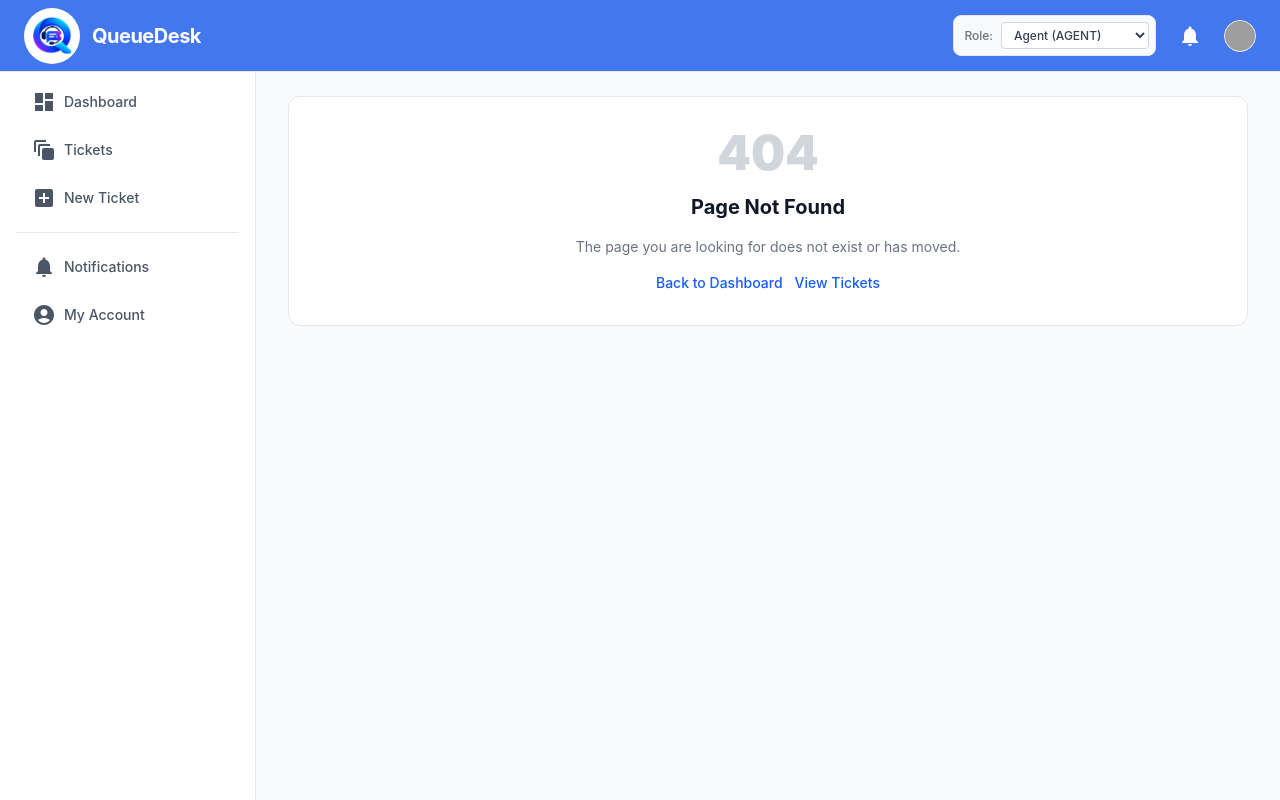
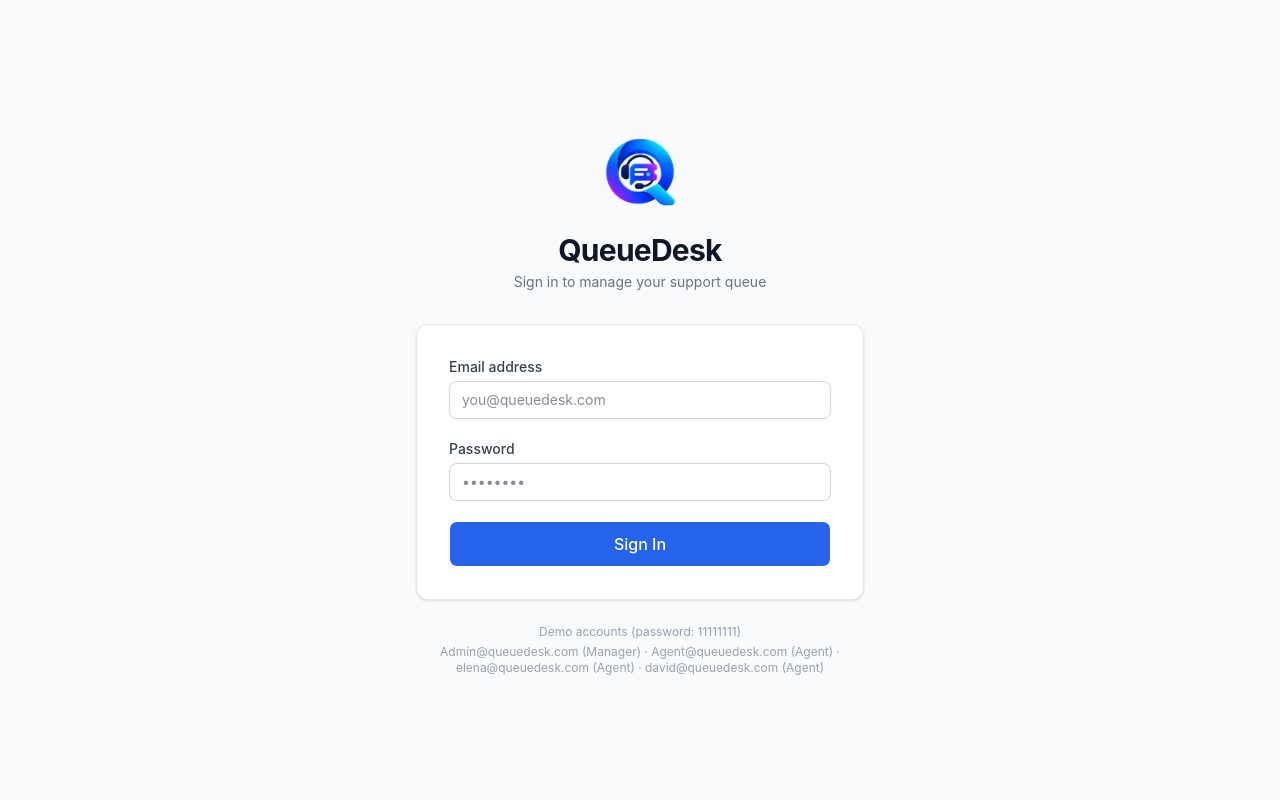
Before and after one commit to Mohammad3322/QueueDesk, a React (Vite) app: page /login in a window 1280 px wide. Built offline with nearby package versions, Linux system fonts and the light colour scheme; grey boxes are pictures that could not be loaded.

Commit message:
ADD Auth and LoginPage

```diff
--- a/src/App.tsx
+++ b/src/App.tsx
@@ -6,6 +6,8 @@ import { TicketProvider } from "./features/tickets/TicketContext";
 import { NotificationsProvider } from "./features/notifications/NotificationsProvider";
 import { NotificationsPage } from "./features/notifications/NotificationsPage";
 import { AppLayout } from "./components/AppLayout";
+import { ProtectedRoute } from "./components/ProtectedRoute";
+import { LoginPage } from "./features/auth/LoginPage";
 import { DashboardPage } from "./features/dashboard/DashboardPage";
 import { TicketsPage } from "./features/tickets/TicketsPage";
 import { TicketDetailPage } from "./features/tickets/TicketDetailPage";
@@ -44,6 +46,8 @@ export function App() {
             <NotificationsProvider>
               <BrowserRouter>
                 <Routes>
+                  <Route path="/login" element={<LoginPage />} />
+                  <Route element={<ProtectedRoute />}>
                     <Route path="/" element={<AppLayout />}>
                       <Route index element={<DashboardPage />} />
                       <Route path="tickets" element={<TicketsPage />} />
@@ -72,6 +76,7 @@ export function App() {
                       />
                       <Route path="*" element={<NotFoundPage />} />
                     </Route>
+                  </Route>
                 </Routes>
               </BrowserRouter>
             </NotificationsProvider>
--- a/src/components/Header.tsx
+++ b/src/components/Header.tsx
@@ -1,13 +1,15 @@
 import React from "react";
-import { Link } from "react-router-dom";
+import { Link, useNavigate } from "react-router-dom";
 import { useUser } from "../hooks/useUser";
 import { useUsers } from "../hooks/useUsers";
 import { useNotifications } from "../hooks/useNotifications";
 import { APP_ROUTES } from "../constants";
 import NotificationsIcon from "@mui/icons-material/Notifications";
+import LogoutIcon from "@mui/icons-material/Logout";
 
 export const Header: React.FC = () => {
-  const { currentUser, setCurrentUser } = useUser();
+  const { currentUser, setCurrentUser, logout } = useUser();
+  const navigate = useNavigate();
   const { users } = useUsers();
   const { unreadCountFor } = useNotifications();
   const unread = unreadCountFor(currentUser.id);
@@ -106,6 +108,20 @@ export const Header: React.FC = () => {
             />
           )}
         </div>
+        <div className="flex items-center gap-2">
+          <button
+            type="button"
+            onClick={() => {
+              logout();
+              navigate(APP_ROUTES.login);
+            }}
+            className="flex items-center gap-1.5 text-xs font-medium text-white bg-white/15 hover:bg-white/25 rounded-lg px-3 py-1.5 transition-colors focus:outline-none focus:ring-2 focus:ring-white/50"
+            title="Sign out"
+          >
+            <LogoutIcon sx={{ fontSize: 16 }} />
+            <span className="hidden sm:inline">Logout</span>
+          </button>
+        </div>
       </div>
     </header>
   );
--- /dev/null
+++ b/src/components/ProtectedRoute.tsx
@@ -0,0 +1,16 @@
+import React from "react";
+import { Navigate, Outlet } from "react-router-dom";
+import { useUser } from "../hooks/useUser";
+import { APP_ROUTES } from "../constants";
+
+export const ProtectedRoute: React.FC = () => {
+  const { isAuthenticated } = useUser();
+
+  if (!isAuthenticated) {
+    return <Navigate to={APP_ROUTES.login} replace />;
+  }
+
+  return <Outlet />;
+};
+
+export default ProtectedRoute;
--- a/src/constants/index.ts
+++ b/src/constants/index.ts
@@ -8,6 +8,7 @@ import type {
 // Application routes
 // Single source for route paths so layouts and links stay in sync.
 export const APP_ROUTES = {
+  login: "/login",
   dashboard: "/",
   tickets: "/tickets",
   newTicket: "/tickets/new",
@@ -37,8 +38,6 @@ export const RESOLVED_TICKET_STATUSES: readonly TicketStatus[] = [
   "resolved",
   "closed",
 ];
-
-
 
 export const TICKET_STATUS_LABELS: Record<TicketStatus, string> = {
   open: "Open",
--- /dev/null
+++ b/src/features/auth/LoginPage.tsx
@@ -0,0 +1,109 @@
+import React, { useEffect, useState } from "react";
+import { Navigate, useNavigate } from "react-router-dom";
+import { useUser } from "../../hooks/useUser";
+import { LoginInput } from "../../components/ui/LoginInput";
+import { Button } from "../../components/ui/Button";
+import { APP_ROUTES } from "../../constants";
+
+export const LoginPage: React.FC = () => {
+  const { login, isAuthenticated } = useUser();
+  const navigate = useNavigate();
+
+  const [email, setEmail] = useState("");
+  const [password, setPassword] = useState("");
+  const [error, setError] = useState<string | null>(null);
+
+  useEffect(() => {
+    if (isAuthenticated) {
+      navigate(APP_ROUTES.dashboard, { replace: true });
+    }
+  }, [isAuthenticated, navigate]);
+
+  const handleSubmit = (e: React.FormEvent) => {
+    e.preventDefault();
+    setError(null);
+    const success = login(email.trim(), password);
+    if (!success) {
+      setError("Invalid email or password. Please try again.");
+      return;
+    }
+    navigate(APP_ROUTES.dashboard, { replace: true });
+  };
+
+  if (isAuthenticated) {
+    return <Navigate to={APP_ROUTES.dashboard} replace />;
+  }
+
+  return (
+    <div className="min-h-screen flex items-center justify-center px-4">
+      <div className="w-full max-w-md">
+        <div className="text-center mb-8">
+          <div className="flex items-center justify-center gap-3 mb-3">
+            <div className="flex items-center justify-center w-24 h-24  rounded-full ">
+              <img
+                src="/Logo.png"
+                alt="QueueDesk logo"
+                className="w-18 h-18 object-contain"
+              />
+            </div>
+          </div>
+          <h1 className="text-3xl font-bold text-gray-900 tracking-tight">
+            QueueDesk
+          </h1>
+          <p className="text-gray-500 text-sm mt-1">
+            Sign in to manage your support queue
+          </p>
+        </div>
+
+        <div className="bg-white rounded-xl border border-gray-200 shadow-sm p-8">
+          <form onSubmit={handleSubmit} className="space-y-5" noValidate>
+            <LoginInput
+              id="login-email"
+              label="Email address"
+              type="email"
+              autoComplete="email"
+              placeholder="you@queuedesk.com"
+              value={email}
+              onChange={(e) => setEmail(e.target.value)}
+            />
+            <LoginInput
+              id="login-password"
+              label="Password"
+              type="password"
+              autoComplete="current-password"
+              placeholder="••••••••"
+              value={password}
+              onChange={(e) => setPassword(e.target.value)}
+            />
+            {error && (
+              <div
+                className="text-sm text-red-600 bg-red-50 border border-red-200 rounded-lg px-3 py-2"
+                role="alert"
+              >
+                {error}
+              </div>
+            )}
+            <Button
+              type="submit"
+              variant="primary"
+              size="lg"
+              className="w-full"
+            >
+              Sign In
+            </Button>
+          </form>
+        </div>
+
+        <div className="mt-6 text-center text-xs text-gray-400 space-y-1">
+          <p>Demo accounts (password: 11111111)</p>
+          <p>
+            Admin@queuedesk.com (Manager) · Agent@queuedesk.com (Agent) ·
+            elena@queuedesk.com (Agent) · david@queuedesk.com (Agent)
+          </p>
+        </div>
+      </div>
+    </div>
+  );
+};
+
+export default LoginPage;
--- a/src/features/notifications/NotificationsProvider.tsx
+++ b/src/features/notifications/NotificationsProvider.tsx
@@ -16,19 +16,43 @@ import {
 } from "../../utils/notifications";
 import { NotificationsContext } from "./context";
 
+const NOTIFICATIONS_KEY = "queuedesk_notifications";
+
+function loadNotifications(): AppNotification[] {
+  try {
+    const raw = localStorage.getItem(NOTIFICATIONS_KEY);
+    return raw ? (JSON.parse(raw) as AppNotification[]) : [];
+  } catch {
+    return [];
+  }
+}
+
+function saveNotifications(notifications: AppNotification[]): void {
+  try {
+    localStorage.setItem(NOTIFICATIONS_KEY, JSON.stringify(notifications));
+  } catch {
+    /* quota exceeded */
+  }
+}
+
 /**
- * In-memory notification store. Notifications are generated by event call
- * sites (ticket assignment, ticket creation) and seeded daily here for the
- * manager's end-of-day summary. Newest notifications are kept first.
+ * Notification store persisted to localStorage. Notifications are generated by
+ * event call sites (ticket assignment, ticket creation) and seeded daily here
+ * for the manager's end-of-day summary. Newest notifications are kept first.
  */
 export const NotificationsProvider: React.FC<{ children: ReactNode }> = ({
   children,
 }) => {
-  const [notifications, setNotifications] = useState<AppNotification[]>([]);
+  const [notifications, setNotifications] =
+    useState<AppNotification[]>(loadNotifications);
   const seededByDay = useRef<Set<string>>(new Set());
 
   const { users, loadState: usersLoadState } = useUsers();
   const { tickets, loadState: ticketsLoadState } = useTickets();
+
+  useEffect(() => {
+    saveNotifications(notifications);
+  }, [notifications]);
 
   const addNotification = useCallback((notification: AppNotification) => {
     setNotifications((prev) =>
--- a/src/features/tickets/TicketContext.tsx
+++ b/src/features/tickets/TicketContext.tsx
@@ -4,17 +4,55 @@ import { MOCK_COMMENTS, MOCK_ACTIVITY_EVENTS } from "../../mocks/generator";
 import { ticketService } from "../../services/api/ticketService";
 import { TicketContext } from "./context";
 
+const TICKETS_KEY = "queuedesk_tickets";
+const COMMENTS_KEY = "queuedesk_comments";
+const ACTIVITY_KEY = "queuedesk_activity";
+
+function loadJson<T>(key: string): T | null {
+  try {
+    const raw = localStorage.getItem(key);
+    return raw ? (JSON.parse(raw) as T) : null;
+  } catch {
+    return null;
+  }
+}
+
+function saveJson(key: string, data: unknown): void {
+  try {
+    localStorage.setItem(key, JSON.stringify(data));
+  } catch {
+    /* quota exceeded */
+  }
+}
+
 export const TicketProvider: React.FC<{ children: ReactNode }> = ({
   children,
 }) => {
-  const [tickets, setTickets] = useState<Ticket[]>([]);
-  const [comments, setComments] = useState<Comment[]>(MOCK_COMMENTS);
-  const [activityEvents, setActivityEvents] =
-    useState<ActivityEvent[]>(MOCK_ACTIVITY_EVENTS);
+  const [tickets, setTickets] = useState<Ticket[]>(() => {
+    return loadJson<Ticket[]>(TICKETS_KEY) ?? [];
+  });
+  const [comments, setComments] = useState<Comment[]>(() => {
+    return loadJson<Comment[]>(COMMENTS_KEY) ?? MOCK_COMMENTS;
+  });
+  const [activityEvents, setActivityEvents] = useState<ActivityEvent[]>(() => {
+    return loadJson<ActivityEvent[]>(ACTIVITY_KEY) ?? MOCK_ACTIVITY_EVENTS;
+  });
   const [loadState, setLoadState] = useState<"loading" | "success" | "error">(
-    "loading",
+    loadJson<Ticket[]>(TICKETS_KEY) ? "success" : "loading",
   );
   const [errorMessage, setErrorMessage] = useState<string | null>(null);
+
+  useEffect(() => {
+    saveJson(TICKETS_KEY, tickets);
+  }, [tickets]);
+
+  useEffect(() => {
+    saveJson(COMMENTS_KEY, comments);
+  }, [comments]);
+
+  useEffect(() => {
+    saveJson(ACTIVITY_KEY, activityEvents);
+  }, [activityEvents]);
 
   const refresh = useCallback(async () => {
     setLoadState("loading");
--- a/src/features/users/UserContext.tsx
+++ b/src/features/users/UserContext.tsx
@@ -1,14 +1,63 @@
-import React, { useState } from "react";
+import React, { useState, useCallback } from "react";
 import type { User } from "../../types";
 import { MOCK_USERS } from "../../mocks/generator";
 import { UserContext, type UserContextType } from "./context";
 
+const STORAGE_KEY = "queuedesk_user_id";
+
+function loadStoredUser(): User | null {
+  try {
+    const id = localStorage.getItem(STORAGE_KEY);
+    if (!id) return null;
+    return MOCK_USERS.find((u) => u.id === id) ?? null;
+  } catch {
+    return null;
+  }
+}
+
 export const UserProvider: React.FC<{ children: React.ReactNode }> = ({
   children,
 }) => {
-  const [currentUser, setCurrentUser] = useState<User>(MOCK_USERS[1]);
+  const stored = loadStoredUser();
+  const [currentUser, setCurrentUser] = useState<User>(stored ?? MOCK_USERS[1]);
+  const [isAuthenticated, setIsAuthenticated] = useState<boolean>(
+    stored !== null,
+  );
 
-  const value: UserContextType = { currentUser, setCurrentUser };
+  const login = useCallback((email: string, password: string): boolean => {
+    const user = MOCK_USERS.find(
+      (u) =>
+        u.email.toLowerCase() === email.toLowerCase() &&
+        u.password === password,
+    );
+    if (!user) return false;
+    try {
+      localStorage.setItem(STORAGE_KEY, user.id);
+    } catch {
+      /* quota exceeded – ignore */
+    }
+    setCurrentUser(user);
+    setIsAuthenticated(true);
+    return true;
+  }, []);
+
+  const logout = useCallback(() => {
+    try {
+      localStorage.removeItem(STORAGE_KEY);
+    } catch {
+      /* ignore */
+    }
+    setCurrentUser(MOCK_USERS[1]);
+    setIsAuthenticated(false);
+  }, []);
+
+  const value: UserContextType = {
+    currentUser,
+    setCurrentUser,
+    isAuthenticated,
+    login,
+    logout,
+  };
 
   return <UserContext.Provider value={value}>{children}</UserContext.Provider>;
 };
--- a/src/features/users/context.ts
+++ b/src/features/users/context.ts
@@ -4,6 +4,9 @@ import type { User } from "../../types";
 export interface UserContextType {
   currentUser: User;
   setCurrentUser: (user: User) => void;
+  isAuthenticated: boolean;
+  login: (email: string, password: string) => boolean;
+  logout: () => void;
 }
 
 export const UserContext = createContext<UserContextType | undefined>(
--- a/src/services/api/mockApi.ts
+++ b/src/services/api/mockApi.ts
@@ -5,8 +5,7 @@ export const API_URL = import.meta.env.VITE_API_BASE_URL;
 export const LATENCY_MIN = 300;
 export const LATENCY_MAX = 1200;
 
-// Probability of a simulated failure. 0 by default for reliable demos;
-// set VITE_FAILURE_RATE=0.1 in .env to exercise error/retry states.
+
 const FAILURE_RATE =
   Number(import.meta.env.VITE_FAILURE_RATE) > 0
     ? Number(import.meta.env.VITE_FAILURE_RATE)
```
Also changed, not shown: 1 other file (tests, documents, lock files or other folders). Lines whose indentation alone changed are shown as unchanged.
